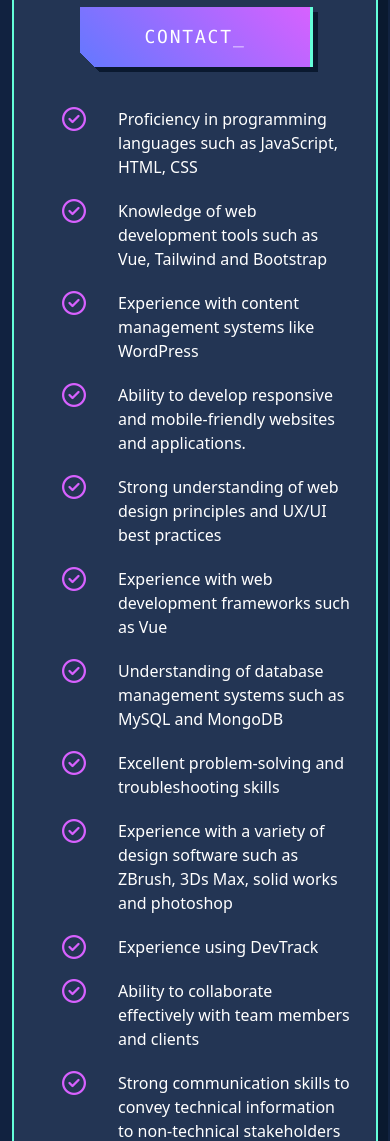
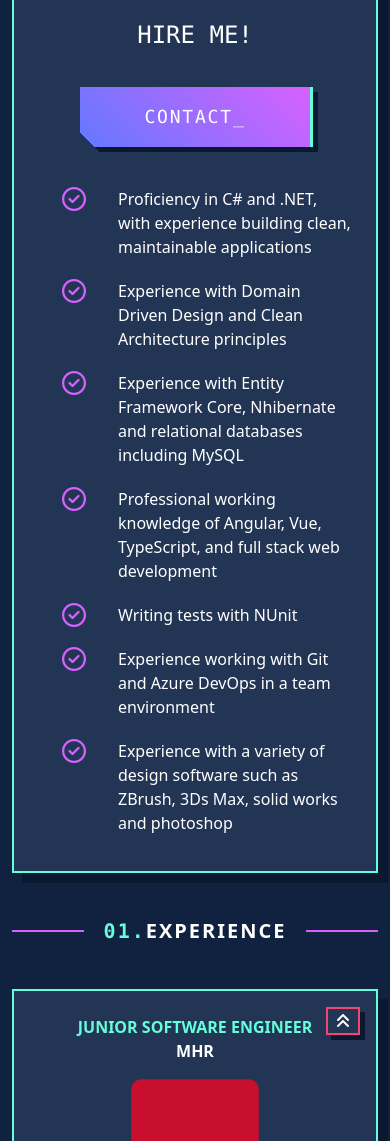
Before and after one commit to roryhmartin/rorymartin, a website built with Vite: page index.html in a window 390 px wide. Shown: the part 859-2000 px from the top of the page. Built offline with nearby package versions, Linux system fonts and the light colour scheme.

Commit message:
Update portfolio content to reflect role and experience

```diff
--- a/index.html
+++ b/index.html
@@ -82,13 +82,13 @@
                     </div>
                     <!-- Quick info -->
                     <ul class="flex flex-wrap justify-center text-xs font-light uppercase tracking-wider font-mono mt-6 md:mt-8 mb-10 mx-8 align-middle">
-                        <li class="px-4 py-1 mr-4 my-4 md:my-2 bg-brand-dark text-brand-green shadow-brand-shadow">Apprentice Software Engineer</li>
-                        <li class="px-4 py-1 mr-4 my-4 md:my-2 bg-brand-dark text-brand-green shadow-brand-shadow">Employed at MHR</li>
+                        <li class="px-4 py-1 mr-4 my-4 md:my-2 bg-brand-dark text-brand-green shadow-brand-shadow">Software Developer</li>
+                        <li class="px-4 py-1 mr-4 my-4 md:my-2 bg-brand-dark text-brand-green shadow-brand-shadow">Department For Education</li>
                         <li class="px-4 py-1 mr-4 my-4 md:my-2 bg-brand-dark text-brand-green shadow-brand-shadow">Based In England</li>
-                        <li class="px-4 py-1 mr-4 my-4 md:my-2 bg-brand-dark text-brand-green shadow-brand-shadow">TypeScript</li>
-                        <li class="px-4 py-1 mr-4 my-4 md:my-2 bg-brand-dark text-brand-green shadow-brand-shadow">Angular</li>
                         <li class="px-4 py-1 mr-4 my-4 md:my-2 bg-brand-dark text-brand-green shadow-brand-shadow">C#</li>
                         <li class="px-4 py-1 mr-4 my-4 md:my-2 bg-brand-dark text-brand-green shadow-brand-shadow">.Net</li>
+                        <li class="px-4 py-1 mr-4 my-4 md:my-2 bg-brand-dark text-brand-green shadow-brand-shadow">Angular</li>
+                        <li class="px-4 py-1 mr-4 my-4 md:my-2 bg-brand-dark text-brand-green shadow-brand-shadow">TypeScript</li>
                     </ul>
                     <!-- Media Links -->
                     <div class="flex justify-center w-full mb-8">
@@ -114,8 +114,8 @@
                     <!-- Quick Summary -->
                     <div class="flex justify-center w-full">
                         <p class="font-mono font-normal text-base text-center mx-8">
-                            I'm a web developer, a lifelong learner, a 3d Artist. <br />
-                            Fuelled by tea.
+                            I'm a software developer, a lifelong learner.  <br />
+                            More importantly, fuelled by tea.
                         </p>
                     </div>
                     <!-- Hire me and image section -->
@@ -147,51 +147,31 @@
                         <ul class="text-left ml-20">
                             <li class="relative">
                                 <span class="absolute w-2 -left-14"><i class="fa-regular fa-circle-check fa-xl text-brand-purple"></i></span>
-                                <p class="mb-5">Proficiency in programming languages such as JavaScript, HTML, CSS</p>
+                                <p class="mb-5">Proficiency in C# and .NET, with experience building clean, maintainable applications</p>
                             </li>
                             <li class="relative">
                                 <span class="absolute w-2 -left-14"><i class="fa-regular fa-circle-check fa-xl text-brand-purple"></i></span>
-                                <p class="mb-5">Knowledge of web development tools such as Vue, Tailwind and Bootstrap</p>
+                                <p class="mb-5">Experience with Domain Driven Design and Clean Architecture principles</p>
                             </li>
                             <li class="relative">
                                 <span class="absolute w-2 -left-14"><i class="fa-regular fa-circle-check fa-xl text-brand-purple"></i></span>
-                                <p class="mb-5">Experience with content management systems like WordPress</p>
+                                <p class="mb-5">Experience with Entity Framework Core, Nhibernate and relational databases including MySQL</p>
                             </li>
                             <li class="relative">
                                 <span class="absolute w-2 -left-14"><i class="fa-regular fa-circle-check fa-xl text-brand-purple"></i></span>
-                                <p class="mb-5">Ability to develop responsive and mobile-friendly websites and applications.</p>
+                                <p class="mb-5">Professional working knowledge of Angular, Vue, TypeScript, and full stack web development</p>
                             </li>
                             <li class="relative">
                                 <span class="absolute w-2 -left-14"><i class="fa-regular fa-circle-check fa-xl text-brand-purple"></i></span>
-                                <p class="mb-5">Strong understanding of web design principles and UX/UI best practices</p>
+                                <p class="mb-5">Writing tests with NUnit</p>
                             </li>
                             <li class="relative">
                                 <span class="absolute w-2 -left-14"><i class="fa-regular fa-circle-check fa-xl text-brand-purple"></i></span>
-                                <p class="mb-5">Experience with web development frameworks such as Vue</p>
-                            </li>
-                            <li class="relative">
-                                <span class="absolute w-2 -left-14"><i class="fa-regular fa-circle-check fa-xl text-brand-purple"></i></span>
-                                <p class="mb-5">Understanding of database management systems such as MySQL and MongoDB</p>
-                            </li>
-                            <li class="relative">
-                                <span class="absolute w-2 -left-14"><i class="fa-regular fa-circle-check fa-xl text-brand-purple"></i></span>
-                                <p class="mb-5">Excellent problem-solving and troubleshooting skills</p>
+                                <p class="mb-5">Experience working with Git and Azure DevOps in a team environment</p>
                             </li>
                             <li class="relative">
                                 <span class="absolute w-2 -left-14"><i class="fa-regular fa-circle-check fa-xl text-brand-purple"></i></span>
                                 <p class="mb-5">Experience with a variety of design software such as ZBrush, 3Ds Max, solid works and photoshop</p>
-                            </li>
-                            <li class="relative">
-                                <span class="absolute w-2 -left-14"><i class="fa-regular fa-circle-check fa-xl text-brand-purple"></i></span>
-                                <p class="mb-5">Experience using DevTrack</p>
-                            </li>
-                            <li class="relative">
-                                <span class="absolute w-2 -left-14"><i class="fa-regular fa-circle-check fa-xl text-brand-purple"></i></span>
-                                <p class="mb-5">Ability to collaborate effectively with team members and clients</p>
-                            </li>
-                            <li class="relative">
-                                <span class="absolute w-2 -left-14"><i class="fa-regular fa-circle-check fa-xl text-brand-purple"></i></span>
-                                <p class="mb-5">Strong communication skills to convey technical information to non-technical stakeholders</p>
                             </li>
                         </ul>
                     </div>
@@ -204,13 +184,13 @@
                     <div id="employment" class="relative bg-brand-light py-4 px-6 mb-12 w-full shadow-brand-shadow-dark-lg text-center border-2 border-brand-green">
                         <div class="bg-brand-light flex flex-col justify-center relative -mx-6 -mt-4 mb-4">
                             <h3 class="uppercase font-semibold text-center text-brand-green mt-6 mb-4 text-base">
-                                 Software <br/>Engineer <br />
+                                 Junior Software Engineer <br />
                                 <a href="https://mhrglobal.com/uk/en" target="_blank"><span class="text-white">MHR</span></a>
                             </h3>
                             <div class="flex justify-center mb-4">
                                 <a href="https://mhrglobal.com/uk/en" target="_blank"><img class="h-32" src="/img/mhr-logo-rounded.png" alt="MHR Logo" /></a>
                             </div>
-                            <p class="font-semibold text-gray-300 text-sm text-center leading-tigh"><i class="fa-regular fa-calendar-days mr-2 fa-lg"></i>April 2024 - Present</p>
+                            <p class="font-semibold text-gray-300 text-sm text-center leading-tigh"><i class="fa-regular fa-calendar-days mr-2 fa-lg"></i>April 2024 - April 2026</p>
                             <div class="hide-section absolute top-4 right-4">
                                 <span class="chevron-down hidden cursor-pointer"><i class="fa-solid fa-angles-down border-2 border-brand-pink px-2 py-1 shadow-brand-shadow-dark"></i></span>
                                 <span class="chevron-up cursor-pointer"><i class="fa-solid fa-angles-up border-2 border-brand-pink px-2 py-1 shadow-brand-shadow-dark"></i></span>
@@ -221,9 +201,10 @@
                                 MHR is a leading innovator in Software as a Service (SaaS), developing People First, a cutting-edge solution that is transforming the workplace.
                             </p>
 
-                            <p class="mb-5 leading-loose">As a Software Engineer, I contribute to People First, MHR's flagship platform. My key responsibilities include:</p>
+                            <p class="mb-5 leading-loose">As a Junior Software Engineer, I contributed to People First, MHR's flagship platform. My key responsibilities included:</p>
 
                             <ul class="list-disc list-inside mb-5 leading-loose">
+                                <li>Developing and maintaining the core HRM module across the full stack</li>
                                 <li>Developing and maintaining features for User Management, enabling administrators to create and manage users, assign roles, and oversee occupancies.</li>
                                 <li>Designing and implementing a multi-select and bulk-action feature, now widely adopted across multiple modules.</li>
                                 <li>Supporting development of the MHR Super App, integrating features across the MHR ecosystem.</li>
@@ -241,7 +222,7 @@
                                     <li class="px-4 py-2 mr-4 my-1 md:mb-2 bg-brand-dark text-brand-green shadow-brand-shadow-alt">C#</li>
                                     <li class="px-4 py-2 mr-4 my-1 md:mb-2 bg-brand-dark text-brand-green shadow-brand-shadow-alt">ASP.NET</li>
                                     <li class="px-4 py-2 mr-4 my-1 md:mb-2 bg-brand-dark text-brand-green shadow-brand-shadow-alt">.NET</li>
-                                    <li class="px-4 py-2 mr-4 my-1 md:mb-2 bg-brand-dark text-brand-green shadow-brand-shadow">Entity Framework</li>
+                                    <li class="px-4 py-2 mr-4 my-1 md:mb-2 bg-brand-dark text-brand-green shadow-brand-shadow">NHibernate</li>
                                     <li class="px-4 py-2 mr-4 my-1 md:mb-2 bg-brand-dark text-brand-green shadow-brand-shadow-alt">SQL Server</li>
                                     <li class="px-4 py-2 mr-4 my-1 md:mb-2 bg-brand-dark text-brand-green shadow-brand-shadow-alt">TypeScript</li>
                                     <li class="px-4 py-2 mr-4 my-1 md:mb-2 bg-brand-dark text-brand-green shadow-brand-shadow-alt">Angular</li>
```
